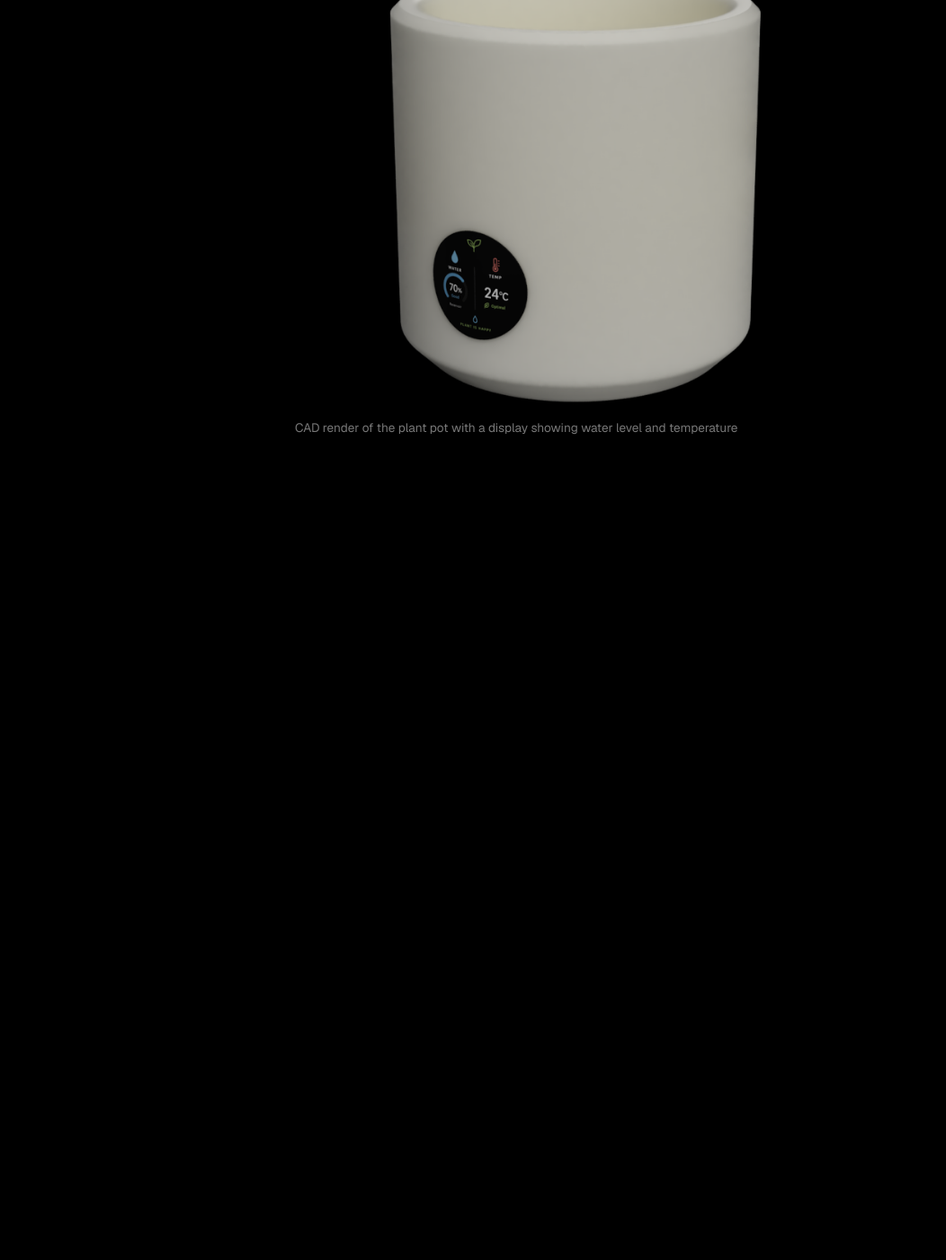
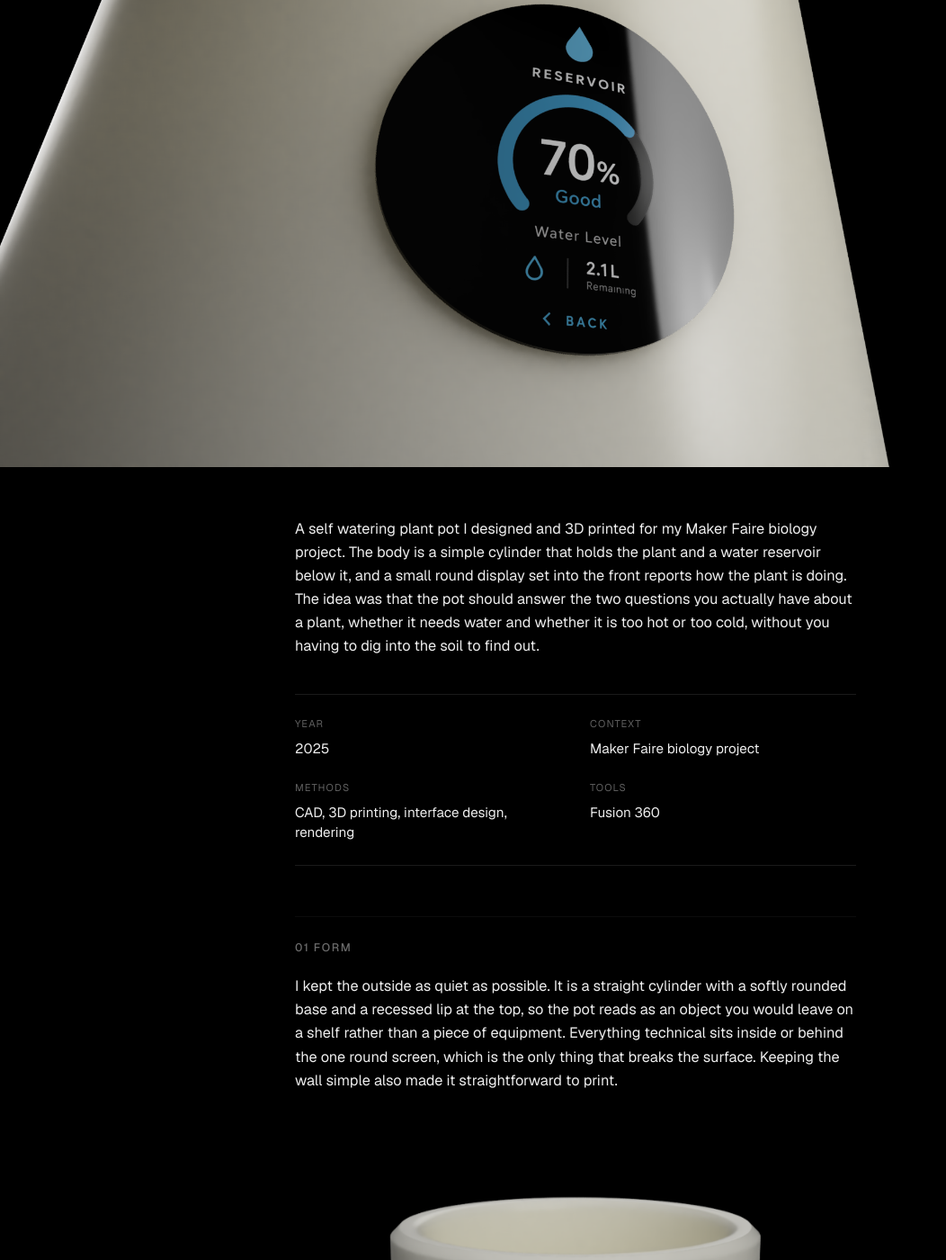
Before and after one commit to emaad-majeed/emaad-majeed.github.io, a Jekyll site: the page built from _projects/3d-printed-plant-pot.md, in a window 1280 px wide and 1400 px high, scrolled down 530 px. Shown: the whole window at 90% size, without its empty margins (0-1052 px from the left). Built offline with Jekyll 4.4.1, drawn with Linux system fonts in a browser that asks for light colours; before the commit the page ends 1160 px from its top, so only the background shows below that; some of the changed text lies outside the part shown.

Commit message:
Rebuild plant pot as an industrial design page with full bleed hero

```diff
--- a/_projects/3d-printed-plant-pot.md
+++ b/_projects/3d-printed-plant-pot.md
@@ -1,11 +1,39 @@
 ---
 title: "3D Printed Plant Pot"
 year: "2025"
+class: "wide"
 featured: true
 thumb: "/assets/projects/3d-printed-plant-pot/design-01.png"
-blurb: "A plant pot I designed and 3D printed for a Maker Faire project on a self watering plant."
+hero: "/assets/projects/3d-printed-plant-pot/hero.png"
+hero_w: 2140
+hero_h: 1272
+hero_alt: "Close view of the pot display showing the reservoir at 70 percent with 2.1 litres remaining"
+blurb: "A self watering plant pot I designed and 3D printed for a Maker Faire project, with a round display that reports water and temperature."
 ---
 
-This is a plant pot I designed in CAD and 3D printed for my Maker Faire biology project, where we made a self watering plant using this pot. The model is a clean cylinder with a rounded interior to hold the plant. I kept the walls simple and the proportions compact so it prints easily and sits neatly on a shelf.
+A self watering plant pot I designed and 3D printed for my Maker Faire biology project. The body is a simple cylinder that holds the plant and a water reservoir below it, and a small round display set into the front reports how the plant is doing. The idea was that the pot should answer the two questions you actually have about a plant, whether it needs water and whether it is too hot or too cold, without you having to dig into the soil to find out.
 
-![CAD render of the plant pot with a display showing water level and temperature](/assets/projects/3d-printed-plant-pot/design-01.png)
+<dl class="meta">
+  <div><dt>Year</dt><dd>2025</dd></div>
+  <div><dt>Context</dt><dd>Maker Faire biology project</dd></div>
+  <div><dt>Methods</dt><dd>CAD, 3D printing, interface design, rendering</dd></div>
+  <div><dt>Tools</dt><dd>Fusion 360</dd></div>
+</dl>
+
+## 01 Form
+
+I kept the outside as quiet as possible. It is a straight cylinder with a softly rounded base and a recessed lip at the top, so the pot reads as an object you would leave on a shelf rather than a piece of equipment. Everything technical sits inside or behind the one round screen, which is the only thing that breaks the surface. Keeping the wall simple also made it straightforward to print.
+
+![The plant pot with the display set into the front](/assets/projects/3d-printed-plant-pot/design-01.png)
+![Straight on view of the pot showing how small the display sits against the body](/assets/projects/3d-printed-plant-pot/design-02.png)
+
+## 02 Interface
+
+The home screen splits into the two things worth knowing at a glance. Water sits on the left as a ring gauge with a percentage and a plain word reading, and temperature sits on the right with a value and whether that value is in a good range. Underneath, a single line sums it up in language anyone can read rather than making you interpret the numbers. I used a leaf and a droplet as the only icons so the screen stays legible at that size.
+
+![Home screen reading water at 70 percent and temperature at 24 degrees, with the plant status underneath](/assets/projects/3d-printed-plant-pot/design-03.png)
+![The same screen from a lower angle, showing how it sits flush in the surface](/assets/projects/3d-printed-plant-pot/design-04.png)
+
+## 03 Reservoir Screen
+
+Tapping through to water opens the detail view at the top of this page. It gives the same percentage as a larger ring, then adds the number you need when you are standing there with a watering can, how many litres are actually left. A back control returns to the home screen, so the whole interface is only two levels deep.
```
Also changed, not shown: assets/projects/3d-printed-plant-pot/design-02.png (added), assets/projects/3d-printed-plant-pot/design-03.png (added), assets/projects/3d-printed-plant-pot/design-04.png (added), assets/projects/3d-printed-plant-pot/hero.png (added).
